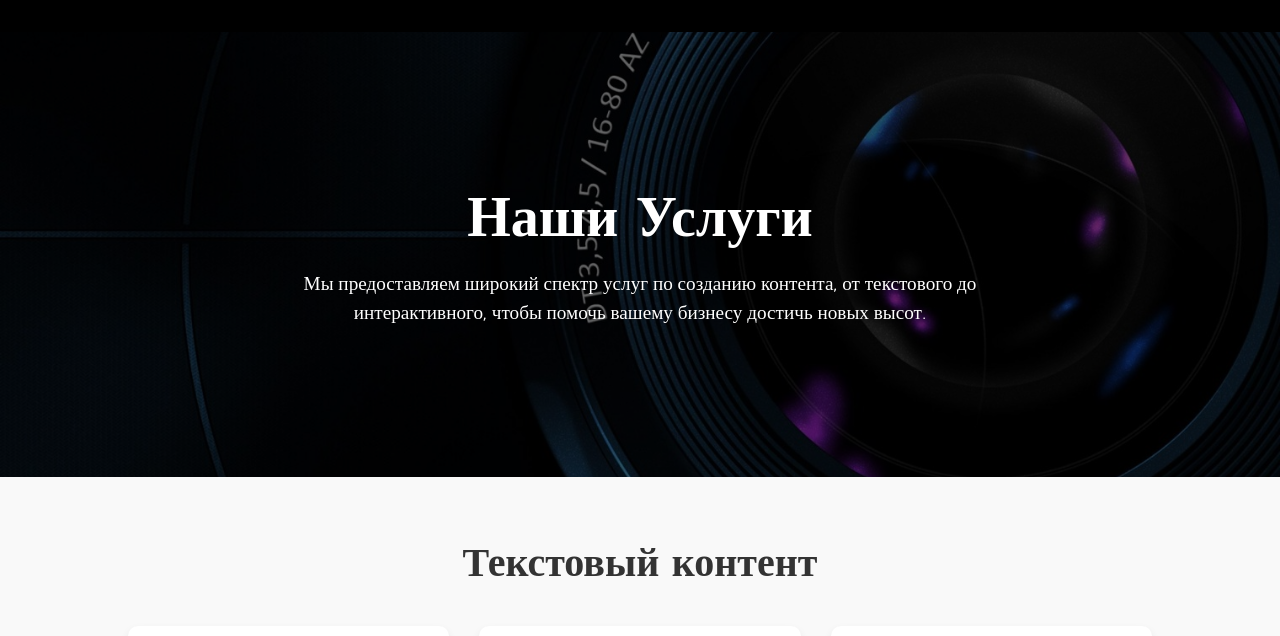
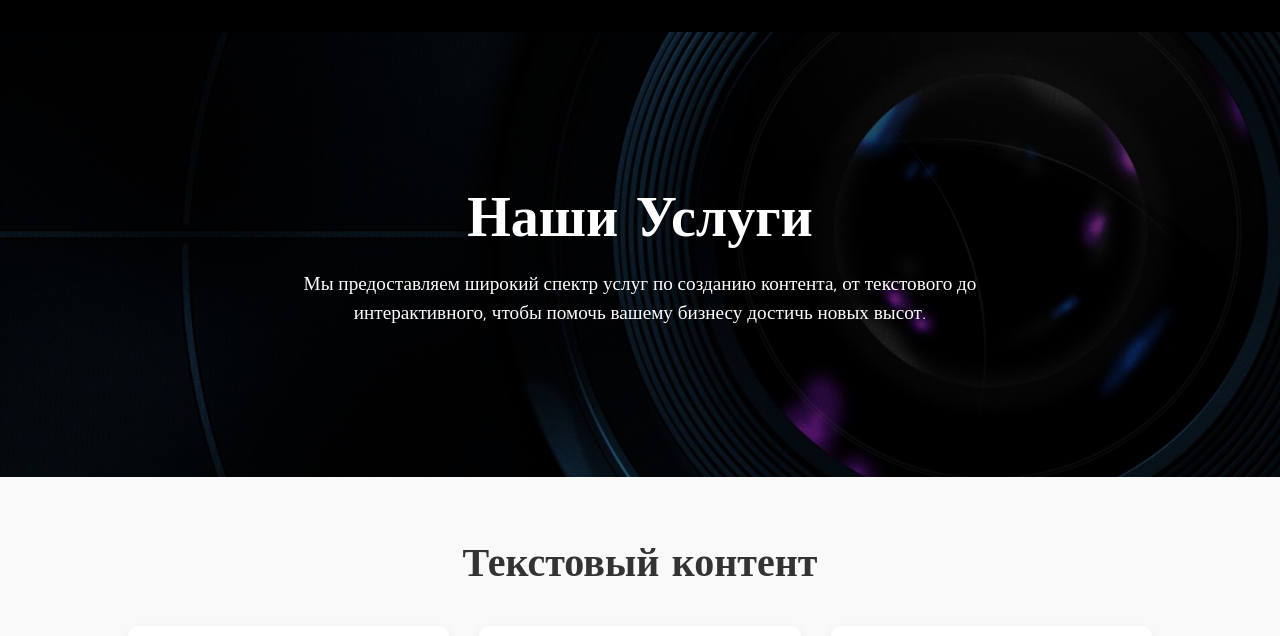
Before and after one commit to ReunionRS/28QHtml, a plain HTML site: page services.html in a window 1280 px wide. Shown: the part 88-724 px from the top of the page. Drawn offline with nearby package versions, Linux system fonts and the light colour scheme.

Commit message:
image replace to png commit

```diff
--- a/assets/css/style.css
+++ b/assets/css/style.css
@@ -619,7 +619,7 @@ footer {
 }
 
 .services-hero {
-    background-image: url('../image/jpeg/camera.jpeg');
+    background-image: url('../image/png/camera.png');
     background-size: cover;
     background-position: center;
     background-repeat: no-repeat;
```
Also changed, not shown: assets/image/jpeg/camera.jpeg (deleted), assets/image/png/camera.png (added).
